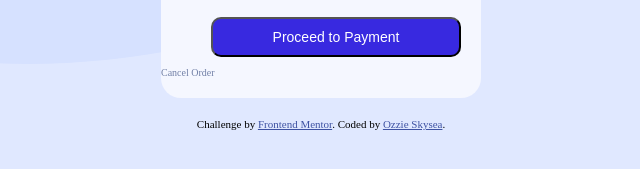
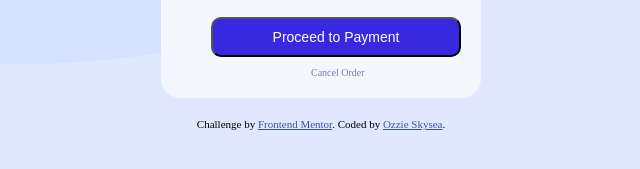
Before and after one commit to 7deniz/order-summary, a plain HTML site: page index.html in a window 1280 px wide. Shown: the part 373-542 px from the top of the page, 319-959 px from the left. Drawn offline with Linux system fonts and the light colour scheme.

Commit message:
Update style.css

```diff
--- a/style.css
+++ b/style.css
@@ -82,11 +82,9 @@ h1 {
 .button-cancel {
   color: #7280a7;
   text-decoration: none;
-<<<<<<< HEAD
+
   margin-left: 15rem;
-=======
-  margin-left: 12rem;
->>>>>>> e38236bcf1eaaedadb9a396533668da668bce38f
+
   padding-bottom: 1rem;
   text-align: center;
   justify-content: center;
```
